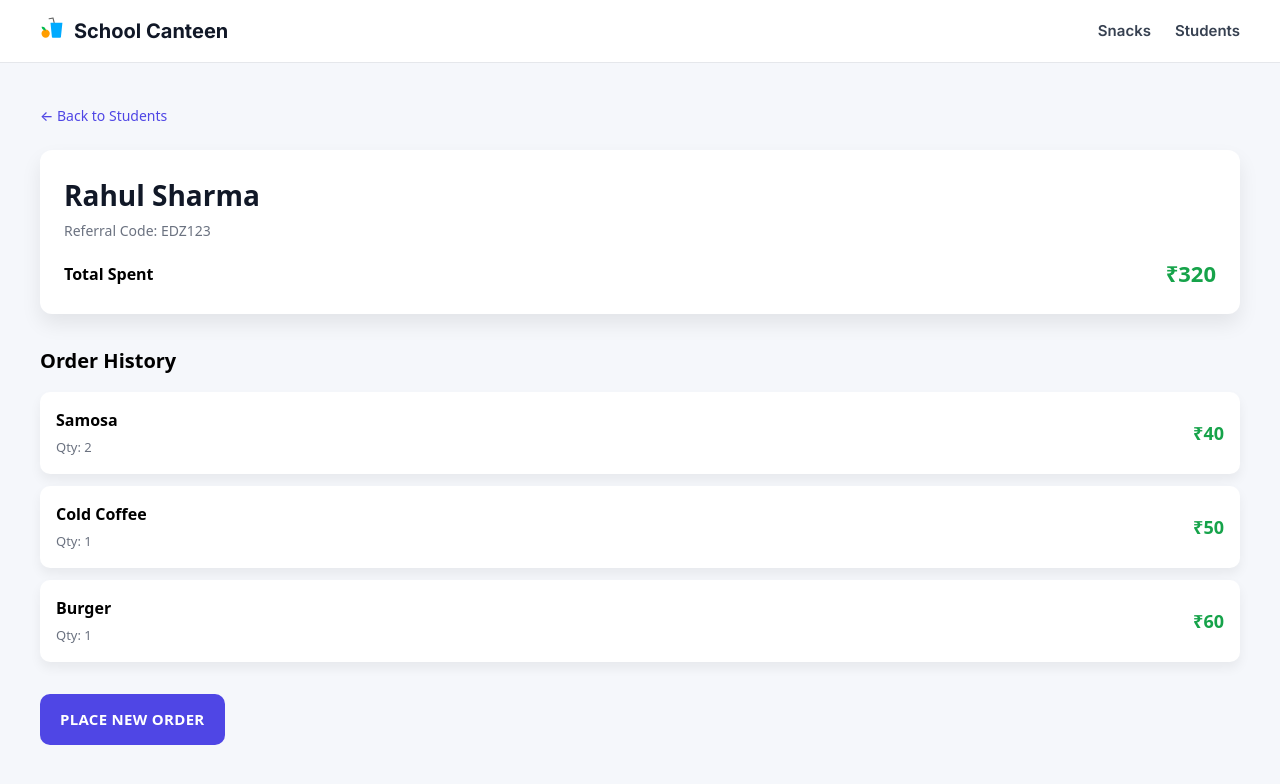
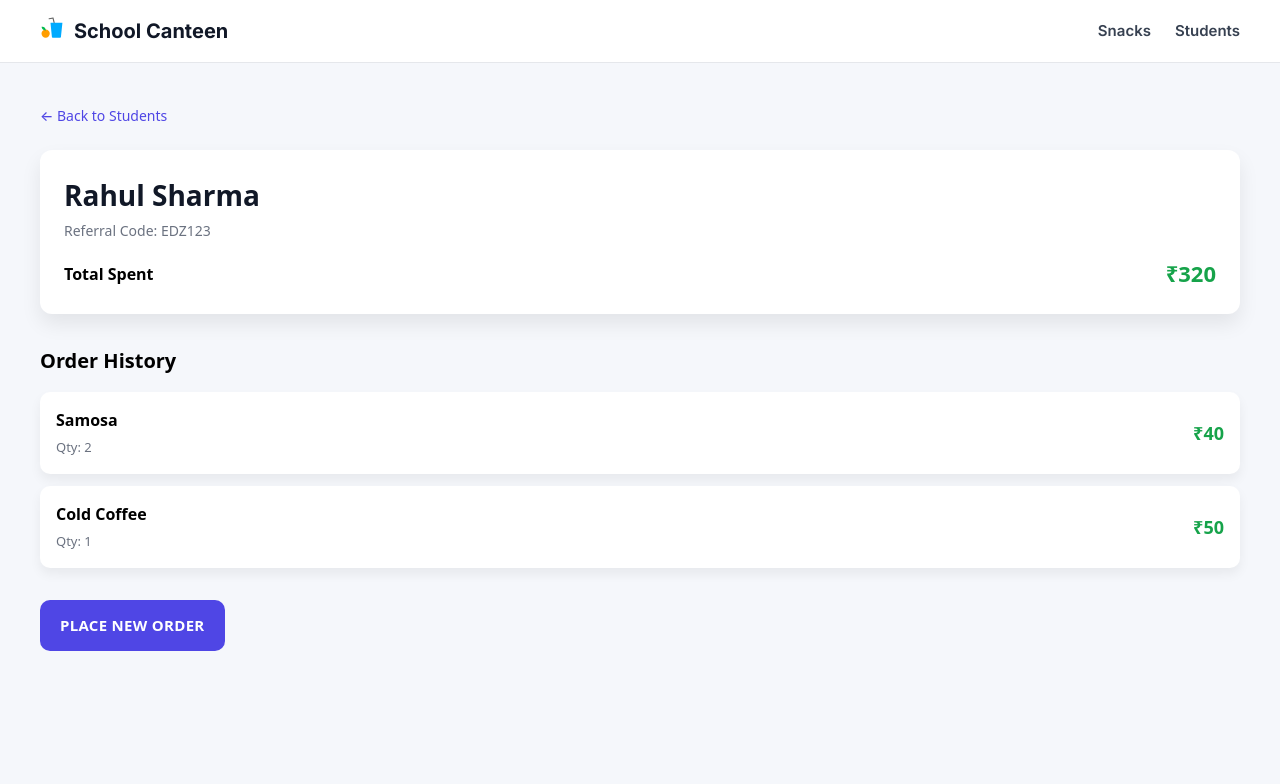
Before and after one commit to 19Kushagra0/school-canteen-frontend, a Next.js app: page /students/1 in a window 1280 px wide. Shown: the top 784 px of the page. Built offline with nearby package versions, Linux system fonts and the light colour scheme.

Commit message:
Kushagra dev (#3)
* implement core UI pages and routing

* useContext added

* order id connected to student id

```diff
--- a/src/app/students/components/Student.jsx
+++ b/src/app/students/components/Student.jsx
@@ -4,7 +4,7 @@ import Link from "next/link";
 import { useStudentContext } from "@/context/StudentContext";
 
 export default function Student() {
-  const students = useStudentContext();
+  const { students } = useStudentContext();
   return (
     <section className="students-page">
       <header className="students-header">
--- a/src/app/students/components/StudentDetail.css
+++ b/src/app/students/components/StudentDetail.css
@@ -122,7 +122,9 @@
 .place-order-btn:hover {
   background-color: #4338ca;
 }
-
+.orders-section p{
+  color: black;
+}
 /* RESPONSIVE */
 @media screen and (max-width: 640px) {
   .student-detail-page {
--- a/src/app/students/components/StudentDetail.jsx
+++ b/src/app/students/components/StudentDetail.jsx
@@ -1,52 +1,54 @@
+"use client";
+
 import "./StudentDetail.css";
 import Link from "next/link";
-
-const orders = [
-  {
-    id: 1,
-    snack: "Samosa",
-    quantity: 2,
-    amount: 40,
-  },
-  {
-    id: 2,
-    snack: "Cold Coffee",
-    quantity: 1,
-    amount: 50,
-  },
-  {
-    id: 3,
-    snack: "Burger",
-    quantity: 1,
-    amount: 60,
-  },
-];
+import { useParams } from "next/navigation";
+import { useStudentContext } from "@/context/StudentContext";
 
 export default function StudentDetail() {
+  const { students, orders } = useStudentContext();
+
+  const params = useParams();
+  const studentId = Number(params.id);
+
+  const student = students.find(function (item) {
+    return item.id === studentId;
+  });
+
+  const studentOrders = orders.filter(function (order) {
+    return order.studentId === studentId;
+  });
+
+  if (!student) {
+    return <p>Student not found</p>;
+  }
+
   return (
     <section className="student-detail-page">
-      {/* Back Link */}
       <Link href="/students" className="back-link">
         ← Back to Students
       </Link>
 
       {/* Student Summary */}
       <div className="student-summary-card">
-        <h1 className="student-name">Rahul Sharma</h1>
-        <p className="student-code">Referral Code: EDZ123</p>
+        <h1 className="student-name">{student.name}</h1>
+        <p className="student-code">Referral Code: {student.referralCode}</p>
 
         <div className="student-total">
           <span>Total Spent</span>
-          <strong>₹320</strong>
+          <strong>₹{student.totalSpent}</strong>
         </div>
       </div>
 
       {/* Orders */}
       <div className="orders-section">
-        <h2 className="section-title ">Order History</h2>
+        <h2 className="section-title">Order History</h2>
 
+        {studentOrders.length === 0 ? (
+          <p>No orders yet</p>
+        ) : (
           <div className="orders-list">
-          {orders.map((order) => (
+            {studentOrders.map((order) => (
               <div className="order-row" key={order.id}>
                 <div>
                   <p className="order-snack">{order.snack}</p>
@@ -57,9 +59,9 @@ export default function StudentDetail() {
               </div>
             ))}
           </div>
+        )}
       </div>
 
-      {/* CTA */}
       <button className="place-order-btn">Place New Order</button>
     </section>
   );
--- a/src/context/StudentContext.jsx
+++ b/src/context/StudentContext.jsx
@@ -1,4 +1,5 @@
-import React from "react";
+"use client";
+
 import { createContext, useContext } from "react";
 
 const StudentContext = createContext();
@@ -23,16 +24,34 @@ export function StudentProvider({ children }) {
       referralCode: "EDZ789",
       totalSpent: 210,
     },
+  ];
+
+  const orders = [
     {
-      id: 4,
-      name: "Neha Gupta",
-      referralCode: "EDZ321",
-      totalSpent: 430,
+      id: 1,
+      studentId: 1,
+      snack: "Samosa",
+      quantity: 2,
+      amount: 40,
+    },
+    {
+      id: 2,
+      studentId: 1,
+      snack: "Cold Coffee",
+      quantity: 1,
+      amount: 50,
+    },
+    {
+      id: 3,
+      studentId: 2,
+      snack: "Burger",
+      quantity: 1,
+      amount: 60,
     },
   ];
 
   return (
-    <StudentContext.Provider value={students}>
+    <StudentContext.Provider value={{ students, orders }}>
       {children}
     </StudentContext.Provider>
   );
```
Lines whose indentation alone changed are shown as unchanged.
